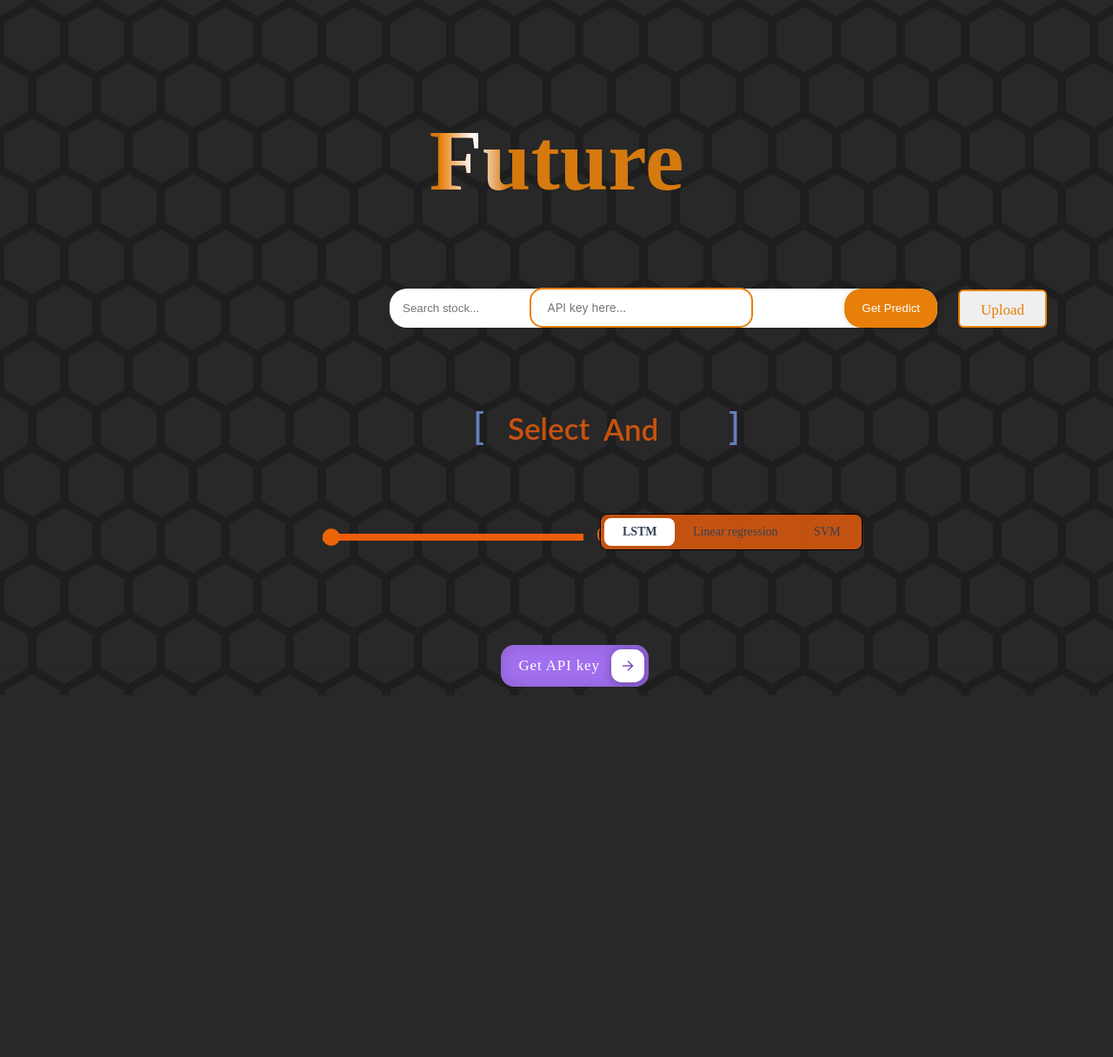
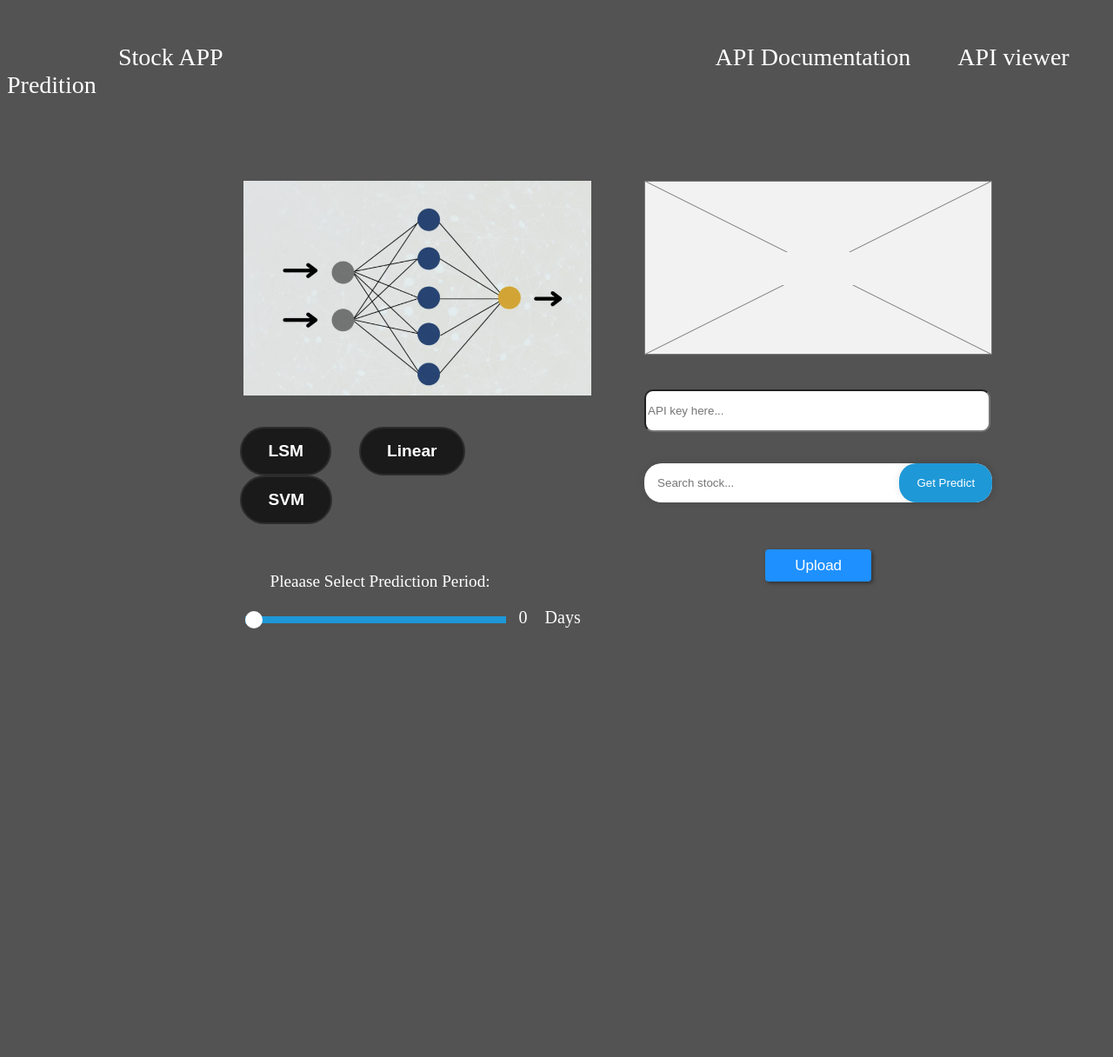
Before and after one commit to EricLi0473/CSCI321, a Flask app: template templates/front-end page/UserSystem/SearchPage.html in a window 1280 px wide. Shown: the whole page at 87% size. Before the commit the page ends 790 px from the top, so only its background shows below. Run offline with Flask 3, Linux system fonts and the light colour scheme; the template is opened without the code that fills it, so the values that code supplies are empty.

Commit message:
JinWei upload, user page and admin page, not complete yet

```diff
--- a/templates/front-end page/UserSystem/SearchPage.css
+++ b/templates/front-end page/UserSystem/SearchPage.css
@@ -1,14 +1,110 @@
+body{
+  background-color:rgb(83, 83, 83);
+}
+
+header {
+  color: #fff;
+  padding: 50px 0;
+  position: fixed;
+  width: 100%;
+  top: 0;
+  z-index: 999;
+  caret-color: transparent;
+}
+
+nav ul {
+  list-style-type: none;
+  margin: 0;
+  padding: 0;
+}
+
+nav ul li {
+  display: inline;
+  margin-right: 50px;
+}
+
+nav ul li a {
+  color: #fff;
+  text-decoration: none;
+  font-size: 28px;
+}
+
+.web-description1{
+  position: relative;
+  top:200px;
+  width: 27%;
+  height: 600px;
+  margin-left: 18%;
+  color: #fff;
+}
+
+.web-description2{
+  position: relative;
+  bottom: 400px;
+  width: 27%;
+  height: 600px;
+  margin-left: 58%;
+  color: #fff;
+  text-align: center;
+}
+
+.img{
+  position: relative;
+  max-width: 400px;
+  left: 13%;
+}
+
+.boton-elegante {
+  position: relative;
+  left: 12%;
+  padding: 15px 30px;
+  border: 2px solid #2c2c2c;
+  background-color: #1a1a1a;
+  color: #ffffff;
+  font-size: 1.2rem;
+  cursor: pointer;
+  border-radius: 30px;
+  transition: all 0.4s ease;
+  outline: none;
+  position: relative;
+  overflow: hidden;
+  font-weight: bold;
+}
+
+.boton-elegante::after {
+  content: "";
+  position: absolute;
+  top: 0;
+  left: 0;
+  width: 100%;
+  height: 100%;
+  background: radial-gradient(
+    circle,
+    rgba(255, 255, 255, 0.25) 0%,
+    rgba(255, 255, 255, 0) 70%
+  );
+  transform: scale(0);
+  transition: transform 0.5s ease;
+}
+
+.boton-elegante:hover::after {
+  transform: scale(4);
+}
+
+.boton-elegante:hover {
+  border-color: #666666;
+  background: #292929;
+}
+
+
 .search {
     display: inline-block;
     position: relative;
-    left: 35%;
-    top: 310px;
-    cursor: none;
   }
 
 
   .search input[type="text"] {
-    width: 600px;
+    width: 370px;
     padding: 15px;
     border: none;
     border-radius: 20px;
@@ -16,7 +112,7 @@
   }
 
   .search button[type="submit"] {
-    background-color: #e77f09;
+    background-color: #1e98d7;
     border: none;
     color: #fff;
     cursor: pointer;
@@ -32,7 +128,7 @@
   .search button[type="submit"]:hover {
     transform: scale(1.1);
     color: rgb(255, 255, 255);
-    background-color: #e77f09;
+    background-color: #1e98d7;
   }
 
   .uploadButton {
@@ -81,101 +177,34 @@
     left: -30px;
   }
 
-  .titleText {
-    position: absolute;
-    top: 23%;
-    left: 50%;
-    transform: translate(-50%, -50%);
-    padding: 12px 48px;
-    color: #ffffff;
-    background: linear-gradient(to right, #e77f09 0, #fff 10%, #d6790f 20%);
-    background-position: 0;
-    background-clip: border-box;
-    -webkit-background-clip: text;
-    -webkit-text-fill-color: transparent;
-    animation: shine 3s infinite linear;
-    animation-fill-mode: forwards;
-    -webkit-text-size-adjust: none;
-    font-weight: 600;
-    font-size: 16px;
-    text-decoration: none;
-    white-space: nowrap;
-    font-family: "Arial, Helvetica, sans-serif";
-  }
-  @-moz-keyframes shine {
-    0% {
-      background-position: 0;
-    }
-    60% {
-      background-position: 180px;
-    }
-    100% {
-      background-position: 180px;
-    }
-  }
-  @-webkit-keyframes shine {
-    0% {
-      background-position: 0;
-    }
-    60% {
-      background-position: 180px;
-    }
-    100% {
-      background-position: 180px;
-    }
-  }
-  @-o-keyframes shine {
-    0% {
-      background-position: 0;
-    }
-    60% {
-      background-position: 180px;
-    }
-    100% {
-      background-position: 180px;
-    }
-  }
-  @keyframes shine {
-    0% {
-      background-position: 0;
-    }
-    60% {
-      background-position: 180px;
-    }
-    100% {
-      background-position: 350px;
-    }
-  }
-
   .ApiKeyInput {
-    position: relative;
-    right:13%;
-    top: 310px;
+    width: 390px;
+    height: 43px;
     border-radius: 10px;
-    outline: 2px solid #e77f09;
-    border: 0;
-    font-family: -apple-system, BlinkMacSystemFont, 'Segoe UI', Roboto, Oxygen, Ubuntu, Cantarell, 'Open Sans', 'Helvetica Neue', sans-serif;
-    background-color: #fff;
-    outline-offset: 3px;
-    padding: 10px 1rem;
-    transition: 0.25s;
-  }
-
-  .ApiKeyInput:focus {
-    outline-offset: 5px;
-    background-color: #fff
   }
 
 
 
+.p-set{
+  position: relative;
+  left: 75px;
+  font-size: larger;
+}
+
+.days{
+  position: relative;
+  left: 115%;
+  bottom: 10px;
+  font-size: 20px;
+}
 
   .line {
     position: relative;
     width: 300px;
     height: 8px;
-    background-color: #ec5d09;
-    left: 29%;
-    top:530px
+    background-color:#1e98d7;
+    left: 13.5%;
+    top:10px;
 }
 
 .handle {
@@ -184,7 +213,7 @@
     left: 0;
     width: 20px;
     height: 20px;
-    background-color: rgb(236, 100, 8);
+    background-color: white;
     border-radius: 50%;
     cursor: pointer;
     caret-color: transparent;
@@ -195,238 +224,25 @@
     top: -10px;
     left: 105%;
     font-size: 20px;
-    color: #ec6f09;
+    color: white;
     caret-color: transparent;
 }
 
-.radio-inputs {
-    position: relative;
-    left: 54%;
-    top: 500px;
-    display: flex;
-    flex-wrap: wrap;
-    border-radius: 0.5rem;
-    background-color: #e65d0dd2;
-    box-sizing: border-box;
-    box-shadow: 0 0 0px 1px rgb(0, 0, 0);
-    padding: 0.25rem;
-    width: 300px;
-    font-size: 14px;
-    caret-color: transparent;
-  }
+.button1 {
+  font-size: 17px;
+  padding: 0.5em 2em;
+  border: transparent;
+  box-shadow: 2px 2px 4px rgba(0,0,0,0.4);
+  background: dodgerblue;
+  color: white;
+  border-radius: 4px;
+ }
 
-  .radio-inputs .radio {
-    flex: 1 1 auto;
-    text-align: center;
-  }
+ .button1:hover {
+  background: rgb(2,0,36);
+  background: linear-gradient(90deg, rgba(30,144,255,1) 0%, rgba(0,212,255,1) 100%);
+ }
 
-  .radio-inputs .radio input {
-    display: none;
-  }
-
-  .radio-inputs .radio .name {
-    display: flex;
-    cursor: pointer;
-    align-items: center;
-    justify-content: center;
-    border-radius: 0.5rem;
-    border: none;
-    padding: .5rem 0;
-    color: rgba(51, 65, 85, 1);
-    transition: all .15s ease-in-out;
-  }
-
-  .radio-inputs .radio input:checked + .name {
-    background-color: #fff;
-    font-weight: 600;
-  }
-
-
-  .container1 {
-    position: fixed;
-    top: 0;
-    left: 0;
-    width: 100%;
-    height: 100%;
-    --s: 37px; /* control the size */
-
-    --c: #0000, #282828 0.5deg 119.5deg, #0000 120deg;
-    --g1: conic-gradient(from 60deg at 56.25% calc(425% / 6), var(--c));
-    --g2: conic-gradient(from 180deg at 43.75% calc(425% / 6), var(--c));
-    --g3: conic-gradient(from -60deg at 50% calc(175% / 12), var(--c));
-    background: var(--g1), var(--g1) var(--s) calc(1.73 * var(--s)), var(--g2),
-      var(--g2) var(--s) calc(1.73 * var(--s)), var(--g3) var(--s) 0,
-      var(--g3) 0 calc(1.73 * var(--s)) #1e1e1e;
-    background-size: calc(2 * var(--s)) calc(3.46 * var(--s));
-  }
-
-
-
-  .container2 {
-    position: relative;
-    left: 42.5%;
-    top: 340px;
-    width: 307px;
-    height: 50px;
-  }
-
-  .content {
-    display: block;
-    position: sticky;
-    overflow: hidden;
-    font-family: 'Lato', sans-serif;
-    font-size: 35px;
-    line-height: 40px;
-    color: #ec5c09d0;
-  }
-
-  .content__container {
-    font-weight: 600;
-    overflow: hidden;
-    height: 40px;
-    padding: 0 40px;
-  }
-
-  .content__container:before {
-    content: '[';
-    left: 0;
-  }
-
-  .content__container:after {
-    content: ']';
-    position: absolute;
-    right: 0;
-  }
-
-  .content__container:after, .content__container:before {
-    position: absolute;
-    top: -2px;
-    color: #718cd6;
-    font-size: 42px;
-    line-height: 40px;
-    -webkit-animation-name: opacity;
-    -webkit-animation-duration: 2s;
-    -webkit-animation-iteration-count: infinite;
-    animation-name: opacity;
-    animation-duration: 2s;
-    animation-iteration-count: infinite;
-  }
-
-  .content__container__text {
-    display: inline;
-    float: left;
-    margin: 0;
-  }
-
-  .content__container__list {
-    margin-top: 0;
-    padding-left: 110px;
-    text-align: left;
-    list-style: none;
-    -webkit-animation-name: change;
-    -webkit-animation-duration: 10s;
-    -webkit-animation-iteration-count: infinite;
-    animation-name: change;
-    animation-duration: 10s;
-    animation-iteration-count: infinite;
-  }
-
-  .content__container__list__item {
-    line-height: 40px;
-    margin: 0;
-  }
-
-  @keyframes opacity {
-    0%, 100% {
-      opacity: 0;
-    }
-
-    50% {
-      opacity: 1;
-    }
-  }
-
-  @keyframes change {
-    0%, 12.66%, 100% {
-      transform: translate3d(0, 0, 0);
-    }
-
-    16.66%, 29.32% {
-      transform: translate3d(0, -25%, 0);
-    }
-
-    33.32%, 45.98% {
-      transform: translate3d(0, -50%, 0);
-    }
-
-    49.98%, 62.64% {
-      transform: translate3d(0, 0, 0);
-    }
-
-    66.64%, 79.3% {
-      transform: translate3d(0, -25%, 0);
-    }
-
-    83.3%, 95.96% {
-      transform: translate3d(0, -50%, 0);
-    }
-  }
-
-
-  .cssbuttons-io-button {
-    position: relative;
-    left: 45%;
-    top: 560px;
-    background: #a370f0;
-    color: white;
-    font-family: inherit;
-    padding: 0.35em;
-    padding-left: 1.2em;
-    font-size: 17px;
-    font-weight: 500;
-    border-radius: 0.9em;
-    border: none;
-    letter-spacing: 0.05em;
-    display: flex;
-    align-items: center;
-    box-shadow: inset 0 0 1.6em -0.6em #714da6;
-    overflow: hidden;
-    position: relative;
-    height: 2.8em;
-    padding-right: 3.3em;
-    cursor: pointer;
-    width: auto;
-  }
-
-  .cssbuttons-io-button .icon {
-    background: white;
-    margin-left: 1em;
-    position: absolute;
-    display: flex;
-    align-items: center;
-    justify-content: center;
-    height: 2.2em;
-    width: 2.2em;
-    border-radius: 0.7em;
-    box-shadow: 0.1em 0.1em 0.6em 0.2em #7b52b9;
-    right: 0.3em;
-    transition: all 0.3s;
-  }
-
-  .cssbuttons-io-button:hover .icon {
-    width: calc(100% - 0.6em);
-  }
-
-  .cssbuttons-io-button .icon svg {
-    width: 1.1em;
-    transition: transform 0.3s;
-    color: #7b52b9;
-  }
-
-  .cssbuttons-io-button:hover .icon svg {
-    transform: translateX(0.1em);
-  }
-
-  .cssbuttons-io-button:active .icon {
-    transform: scale(0.95);
-  }
+ .button1:active {
+  transform: translate(0em, 0.2em);
+ }
--- a/templates/front-end page/UserSystem/SearchPage.html
+++ b/templates/front-end page/UserSystem/SearchPage.html
@@ -5,82 +5,49 @@
     <meta name="viewport" content="width=device-width, initial-scale=1.0">
     <title>Search</title>
     <link rel="stylesheet" href="SearchPage.css" >
-
+    <script src="SearchPage.js"></script>
 </head>
 
 <body>
+  <header>
+    <nav>
+        <ul>
+            <li><a href="MainPage.html" style="margin-left: 10%;">Stock APP</a></li>
+            <li><a href="DocumentPage.html" style="margin-left:40%;">API Documentation</a></li>
+            <li><a href="ViewerPage.html">API viewer</a></li>
+            <li><a href="SearchPage.html">Predition</a></li>
+        </ul>
+    </nav>
+</header>
 
-    <div class="container1">
-        <h href="#" class="titleText" style="font-size: 100px;">Future</h>
-
-        <div class="search">
-            <input placeholder="Search stock..." type="text">
-            <button type="submit">Get Predict</button>
-        </div>
-        <button class="uploadButton" >Upload</button>
-
-        <input type="text" placeholder="API key here..." name="text" class="ApiKeyInput">
-
+<div class="web-description1">
+  <img class="img" id="lsmImage" src="resource/LSM.png" style="display: block;">
+  <img class="img" id="linearImage" src="resource/Linear.png" style="display: none;">
+  <img class="img" id="svmImage" src="resource/SVM.png" style="display: none;"><br><br>
+   <button class="boton-elegante" onclick="showImage('LSM')">LSM</button>&nbsp&nbsp&nbsp&nbsp&nbsp&nbsp&nbsp
+  <button class="boton-elegante" onclick="showImage('Linear')">Linear</button>&nbsp&nbsp&nbsp&nbsp&nbsp&nbsp&nbsp
+  <button class="boton-elegante" onclick="showImage('SVM')">SVM</button><br><br><br>
+  <p class="p-set">Pleaase Select Prediction Period:</p>
   <div class="line" id="line">
     <div class="handle" id="handle"></div>
     <div class="number" id="number">0</div>
+    <span class="days">Days</span>
   </div>
     <script src="script.js"></script>
-
-        <div class="radio-inputs">
-            <label class="radio">
-              <input type="radio" name="radio" checked="">
-              <span class="name">LSTM</span>
-            </label>
-            <label class="radio">
-              <input type="radio" name="radio">
-              <span class="name">Linear regression</span>
-            </label>
-
-            <label class="radio">
-              <input type="radio" name="radio">
-              <span class="name">SVM</span>
-            </label>
-          </div>
-
-          <div class="container2">
-            <div class="content">
-              <div class="content__container">
-                <p class="content__container__text">
-                  Select
-                </p>
-                <ul class="content__container__list">
-                  <li class="content__container__list__item">Time !</li>
-                  <li class="content__container__list__item">And</li>
-                  <li class="content__container__list__item">Model !</li>
-                </ul>
-              </div>
-            </div>
-          </div>
-
-          <button class="cssbuttons-io-button">
-            Get API key
-            <div class="icon">
-              <svg
-                height="24"
-                width="24"
-                viewBox="0 0 24 24"
-                xmlns="http://www.w3.org/2000/svg"
-              >
-                <path d="M0 0h24v24H0z" fill="none"></path>
-                <path
-                  d="M16.172 11l-5.364-5.364 1.414-1.414L20 12l-7.778 7.778-1.414-1.414L16.172 13H4v-2z"
-                  fill="currentColor"
-                ></path>
-              </svg>
-            </div>
-          </button>
-
 </div>
 
 
 
+<div class="web-description2">
+<img class="img2" src="resource/Logo.svg"><br><br><br>
+<input class="ApiKeyInput" placeholder="API key here..."><br><br><br>
+<div class="search">
+  <input placeholder="Search stock..." type="text">
+  <button type="submit">Get Predict</button><br><br><br><br>
+  <button class="button1">Upload</button>
+</div>
 
+</div>
 
 </body>
 </html>
```
Also changed, not shown: templates/front-end page/UserSystem/SearchPage.js (added, +25 -0 lines), templates/front-end page/UserSystem/ViewerPage.css (+133 -4 lines), templates/front-end page/UserSystem/ViewerPage.html (+29 -0 lines), templates/front-end page/UserSystem/resource/LSM.png (added), templates/front-end page/UserSystem/resource/Linear.png (added), templates/front-end page/UserSystem/resource/Logo.svg (added), templates/front-end page/UserSystem/resource/SVM.png (added), templates/front-end page/UserSystem/resource/connect.svg (added). Lines whose indentation alone changed are shown as unchanged.
